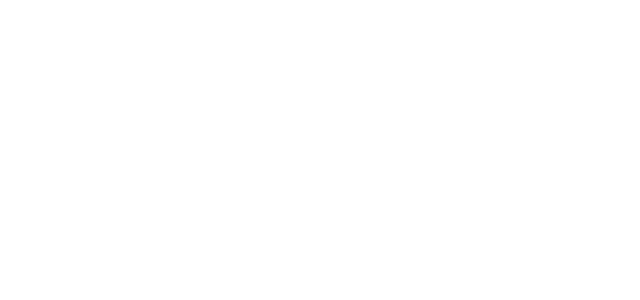
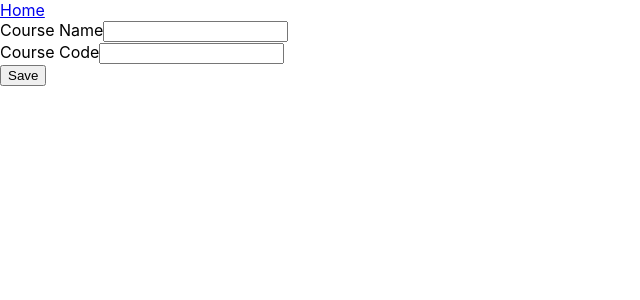
Before and after one commit to CodeNameJacks/Student-Results-Management-System, a React (Create React App) app in the folder client/: page /NewCourse in a window 1280 px wide. Before the commit this address had no page. Shown: the top 300 px of the page, without its empty margins (0-640 px from the left). Built offline with nearby package versions, Linux system fonts and the light colour scheme.

Commit message:
Added NewCourse page

```diff
--- a/client/src/App.js
+++ b/client/src/App.js
@@ -14,6 +14,7 @@
 import StudentList from "./element/StudentList";
 import ViewStudent from "./element/ViewStudent";
 import Edit from "./element/Edit";
+import NewCourse from "./element/NewCourse";
 
 
 function App() {
@@ -34,6 +35,7 @@
         <Route path='/StudentList' element={<StudentList/>}/>
         <Route path='/ViewStudent/:id' element={<ViewStudent/>}/>
         <Route path='/Edit/:id' element={<Edit/>}/>
+        <Route path='/NewCourse' element={<NewCourse/>}/>
 
       </Routes>
     </BrowserRouter>
--- /dev/null
+++ b/client/src/element/NewCourse.jsx
@@ -0,0 +1,46 @@
+import React, {useState} from 'react'
+import axios from 'axios'
+import {Link, useNavigate} from 'react-router-dom'
+//import 'bootstrap/dist/css/boorstrap.min.css'
+
+function NewCourse() {
+    const [values, setValues] = useState({
+        courseName: "",
+        courseCode: "",
+
+    })
+
+    function handleSubmit(e) {
+        e.preventDefault() //prevent default orm sumission behaviour
+
+        axios.post('/add_course', values)
+        .then((res) => {
+            console.log(res);
+        })
+        .catch((err) => console.log(err));
+    };
+
+
+    return (
+        <div className = 'container vh-100 vw-100 bg-primary'>
+        <div className='row'>
+            <div className='d-flex justify-content-end'>
+                <Link to='/' class='btn btn-success'>Home</Link>
+            </div>
+            <form onSubmit = {handleSubmit}>
+                <div className="form-group my-3">
+                    <label>Course Name</label>
+                    <input type='text' name='courseName' required onChange={(e) => setValues({...values, courseName: e.target.value})}></input>
+                </div>
+                <div className="form-group my-3">
+                    <label>Course Code</label>
+                    <input type='text' name='courseCode' required onChange={(e) => setValues({...values, courseCode: e.target.value})}></input>
+                </div>
+                <div className='form-group my-3'>
+                    <button type='submit' className='btn btn-success'>Save</button>
+                </div>
+            </form>
+        </div>
+        </div>
+    )
+} export default NewCourse
```
Also changed, not shown: 1 other file (tests, documents, lock files or other folders).
